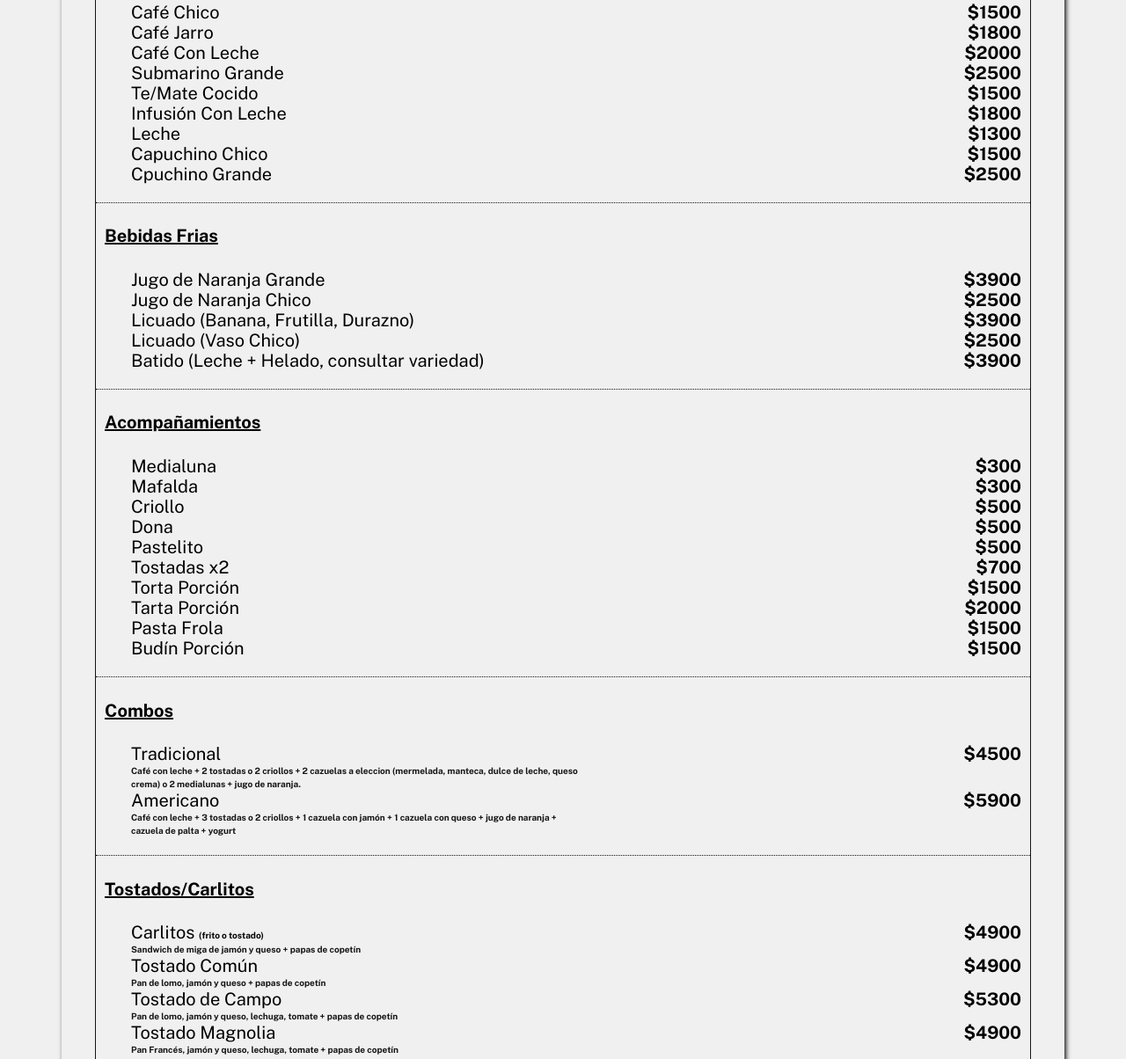
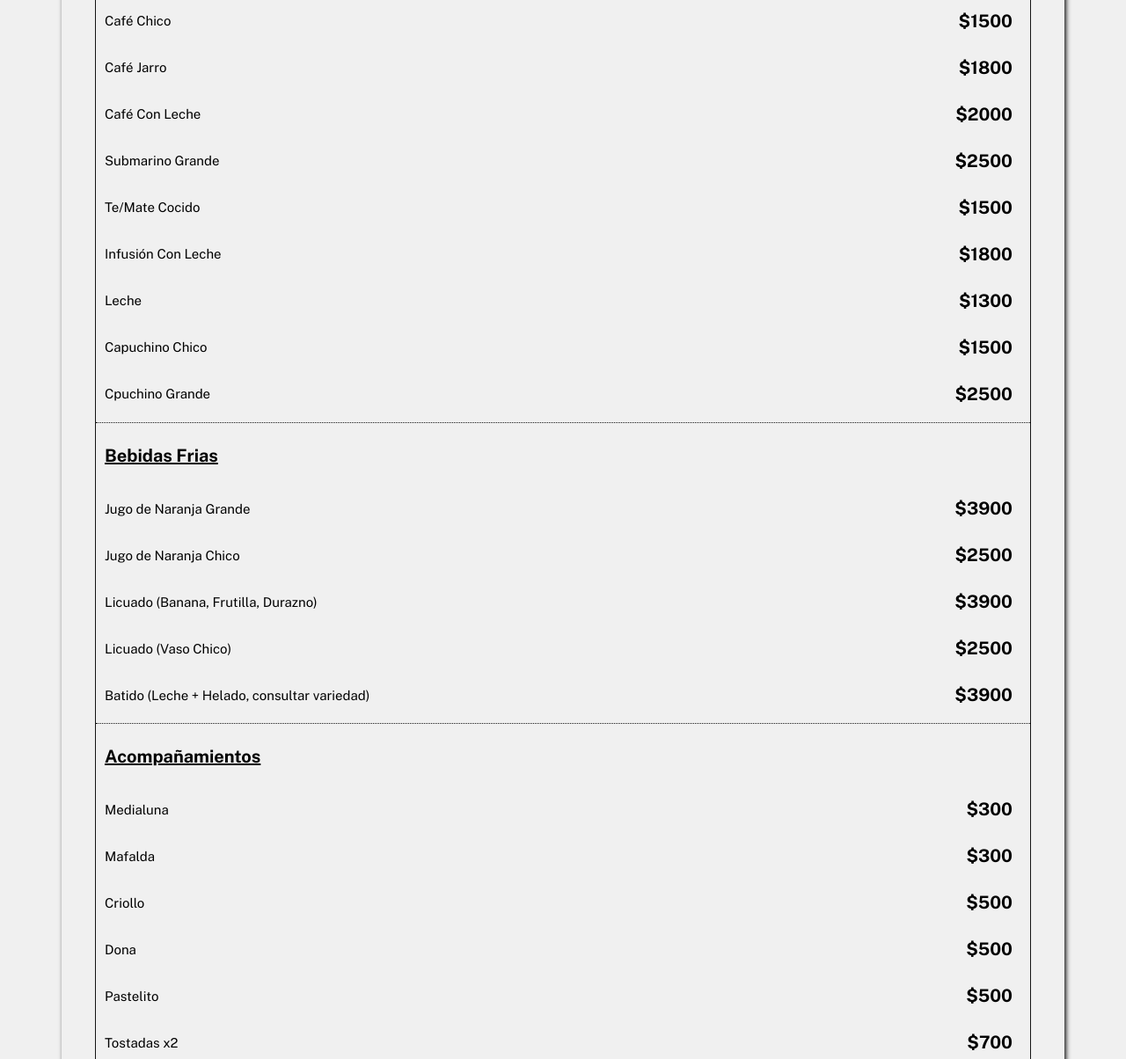
Before and after one commit to Destruktar/MenuDigital, a website: page index.html in a window 1280 px wide. Shown: the part 875-2079 px from the top of the page at 88% size. Drawn offline with nearby package versions, Linux system fonts and the light colour scheme.

Commit message:
Se estilizo mejor el main, y se añadio el archivo app.js que modifica el html, estos cambios deberan permanecer

```diff
--- a/index.html
+++ b/index.html
@@ -1001,6 +1001,7 @@
             </a>
         </div> <!--Redes sociales-->
     </footer>
+    <script src="src/js/app.js"></script>
 </body>
 
 </html>
--- /dev/null
+++ b/src/js/app.js
@@ -0,0 +1,14 @@
+document.querySelectorAll("li").forEach(li=> {
+    //Crea un nuevo div para los span
+    let div = document.createElement("DIV");
+    div.classList.add("lista__info"); //Agrega la clase lista__info
+
+    //Selecciona los span dentro de li
+    let spans = li.querySelectorAll("span");
+
+    //Mover los span dentro del div
+    spans.forEach(span => div.appendChild(span));
+
+    //Inserta el div al principio del li
+    li.insertBefore(div, li.firstChild);
+});
--- a/src/scss/layout/_main.scss
+++ b/src/scss/layout/_main.scss
@@ -2,11 +2,11 @@
 @use 'base/mixins' as m;
 
 
-.carta{
+.carta {
     padding: 1rem;
     box-shadow: .2rem .2rem .5rem v.$soft-black;
 
-    h2{
+    h2 {
         max-width: 95%;
         padding: 1rem;
         margin: 4rem auto;
@@ -18,19 +18,19 @@
         font-weight: 700;
         letter-spacing: 0.5rem;
 
-        @include m.tablet{
+        @include m.tablet {
             width: 45rem;
         }
 
     }
 }
 
-.carta__categoria{
+.carta__categoria {
     width: 95%;
     margin: 0 auto;
     border: 1px solid v.$soft-black;
 
-    h3{
+    h3 {
         margin-top: 1.5rem;
         padding: 1rem;
         font-weight: 700;
@@ -39,30 +39,58 @@
     }
 }
 
-.carta__menu{
+.carta__menu {
     border-bottom: 1px dotted v.$soft-black;
 
-    h4{
+    h4 {
         margin-left: 1rem;
         text-decoration: underline;
     }
 
+
+
 }
 
-.menu__lista li{
-    display: grid;
-    grid-template-columns: repeat(2, 1fr);
+.menu__lista {
+    padding-inline-start: 0;
+    margin: 0 auto;
+    list-style-type: none;
 
-    .price{
+}
+
+.menu__lista li {
+    display: flex;
+    flex-direction: column;
+    padding: 1rem;
+    margin: 1rem 0;
+    width: 100%;
+
+    .lista__info{
+        display: flex;
+        align-items: center;
+        justify-content: space-between;
+        width: 100%;
+    }
+
+
+
+    .description {
+        padding: 0;
+        margin-top: 1rem;
+        font-size: 1rem;
+        font-weight: 700;
+    }
+}
+
+.lista__info {
+
+    .name {
+        font-size: 1.5rem;
+    }
+
+    .price {
         margin-right: 1rem;
         text-align: right;
         font-weight: 700;
     }
-
-    .description{
-        padding: 0;
-        margin: 0;
-        font-size: 1rem;
-        font-weight: 700;
-    }
 }
```
Also changed, not shown: build/css/app.css.
